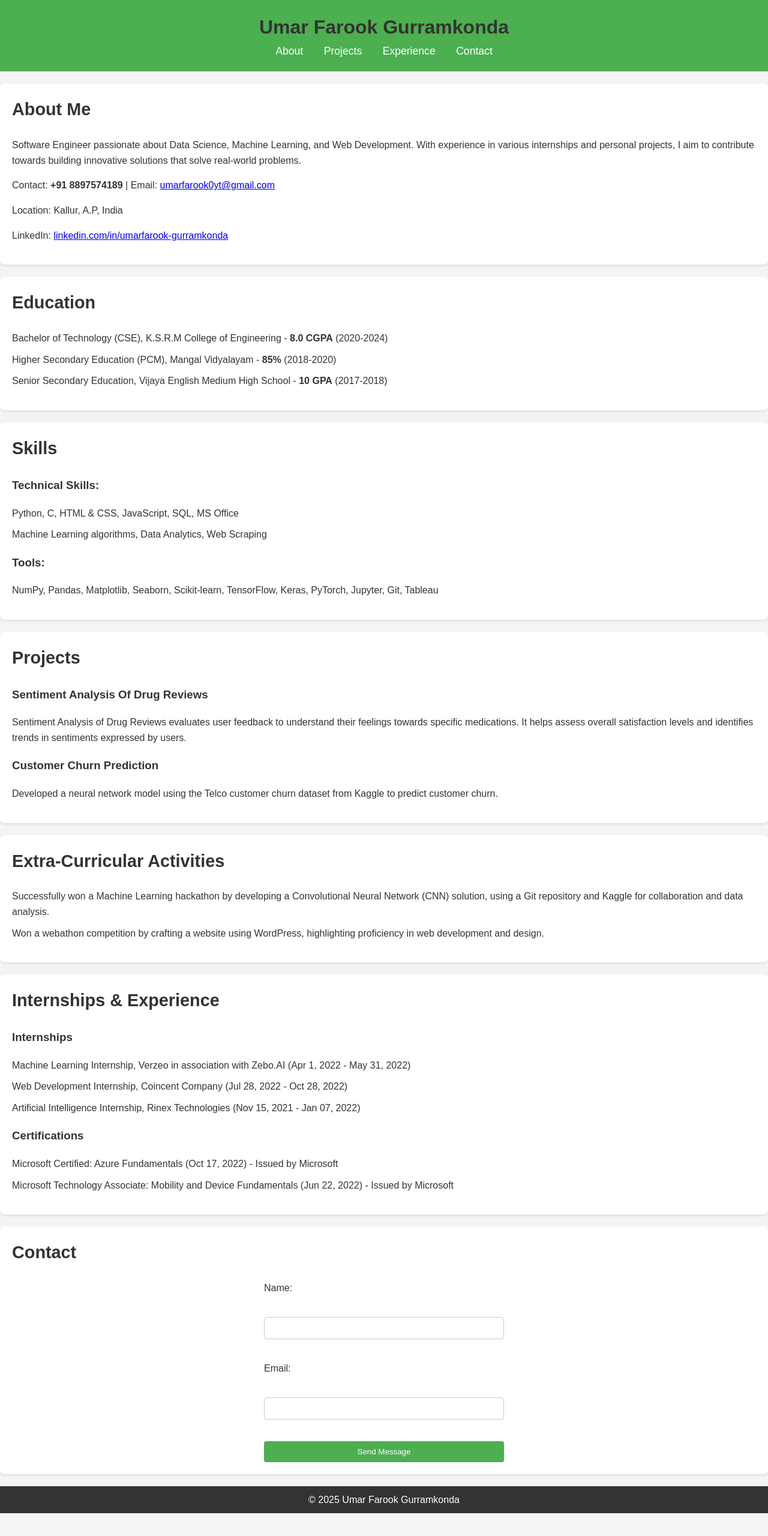
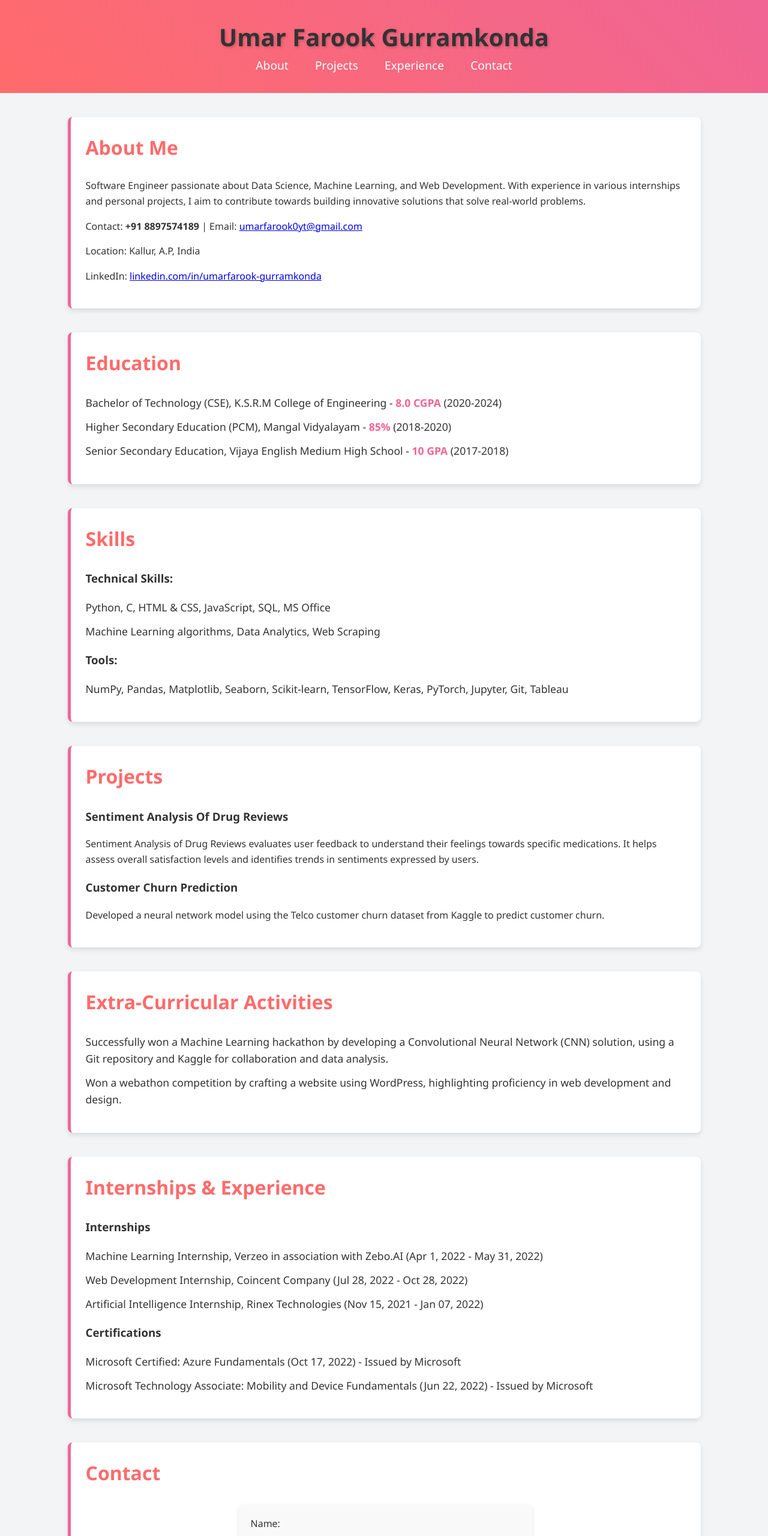
Before and after one commit to Umarfarook1/Umar-s-portfolio, a plain HTML site: page index.html in a window 1280 px wide. Shown: the top 2560 px of the page at 60% size. Before the commit the page ends 2522 px from the top, so only its background shows below. Drawn offline with Linux system fonts and the light colour scheme.

Commit message:
update-2.1

```diff
--- a/css/style.css
+++ b/css/style.css
@@ -1,10 +1,10 @@
 /* Global Styles */
 body {
-    font-family: Arial, sans-serif;
+    font-family: 'Segoe UI', Tahoma, Geneva, Verdana, sans-serif;
     line-height: 1.6;
     margin: 0;
     padding: 0;
-    background-color: #f4f4f4;
+    background-color: #f3f4f6;
     color: #333;
 }
 
@@ -14,40 +14,51 @@ h1, h2, h3 {
 
 /* Header Styles */
 header {
-    background: #4CAF50;
+    background: linear-gradient(45deg, #ff6b6b, #f06595);
     color: #fff;
     text-align: center;
-    padding: 20px 0;
+    padding: 30px 0;
 }
 
 header h1 {
     margin: 0;
-    font-size: 2em;
+    font-size: 2.5em;
+    text-shadow: 2px 2px 4px rgba(0, 0, 0, 0.2);
 }
 
 nav a {
     color: #fff;
-    margin: 0 15px;
+    margin: 0 20px;
     text-decoration: none;
-    font-size: 1.1em;
+    font-size: 1.2em;
+    transition: color 0.3s ease;
 }
 
 nav a:hover {
-    text-decoration: underline;
+    color: #fce8d7;
 }
 
 /* Section Styles */
 section {
-    margin: 20px 0;
-    padding: 20px;
+    margin: 40px auto;
+    padding: 25px;
+    max-width: 1000px;
     background: #fff;
     border-radius: 8px;
-    box-shadow: 0 2px 4px rgba(0, 0, 0, 0.1);
+    box-shadow: 0 4px 8px rgba(0, 0, 0, 0.1);
+    border-left: 5px solid #f06595;
+    transition: transform 0.3s ease-in-out;
+}
+
+section:hover {
+    transform: scale(1.02);
 }
 
 h2 {
     margin-top: 0;
-    font-size: 1.8em;
+    font-size: 2em;
+    color: #ff6b6b;
+    font-weight: 600;
 }
 
 ul {
@@ -56,39 +67,54 @@ ul {
 }
 
 ul li {
-    margin: 10px 0;
+    margin: 12px 0;
+    font-size: 1.1em;
 }
 
 ul li strong {
     font-weight: bold;
+    color: #f06595;
 }
 
 /* Contact Form Styles */
 form {
     display: flex;
     flex-direction: column;
-    max-width: 400px;
+    max-width: 450px;
     margin: 0 auto;
+    background: #f9f9f9;
+    padding: 20px;
+    border-radius: 8px;
+    box-shadow: 0 3px 6px rgba(0, 0, 0, 0.1);
 }
 
 form input[type="text"], form input[type="email"] {
-    padding: 10px;
-    margin: 10px 0;
-    border: 1px solid #ccc;
-    border-radius: 4px;
+    padding: 12px;
+    margin: 12px 0;
+    border: 2px solid #ff6b6b;
+    border-radius: 6px;
+    font-size: 1em;
+    transition: border-color 0.3s ease;
+}
+
+form input[type="text"]:focus, form input[type="email"]:focus {
+    border-color: #f06595;
+    outline: none;
 }
 
 form input[type="submit"] {
-    padding: 10px;
-    background-color: #4CAF50;
+    padding: 14px;
+    background-color: #ff6b6b;
     color: white;
     border: none;
-    border-radius: 4px;
+    border-radius: 6px;
     cursor: pointer;
+    font-size: 1.1em;
+    transition: background-color 0.3s ease;
 }
 
 form input[type="submit"]:hover {
-    background-color: #45a049;
+    background-color: #f06595;
 }
 
 /* Footer Styles */
@@ -96,25 +122,36 @@ footer {
     text-align: center;
     background: #333;
     color: #fff;
-    padding: 10px 0;
-    margin-top: 20px;
+    padding: 15px 0;
+    margin-top: 30px;
 }
 
 footer p {
     margin: 0;
+    font-size: 1em;
 }
 
 /* Mobile Styles */
 @media (max-width: 768px) {
     header h1 {
-        font-size: 1.6em;
+        font-size: 1.8em;
     }
 
     nav a {
         font-size: 1em;
+        margin: 0 10px;
     }
 
     form {
         width: 90%;
     }
+
+    section {
+        margin: 20px;
+        padding: 20px;
+    }
+
+    section:hover {
+        transform: none;
+    }
 }
```
